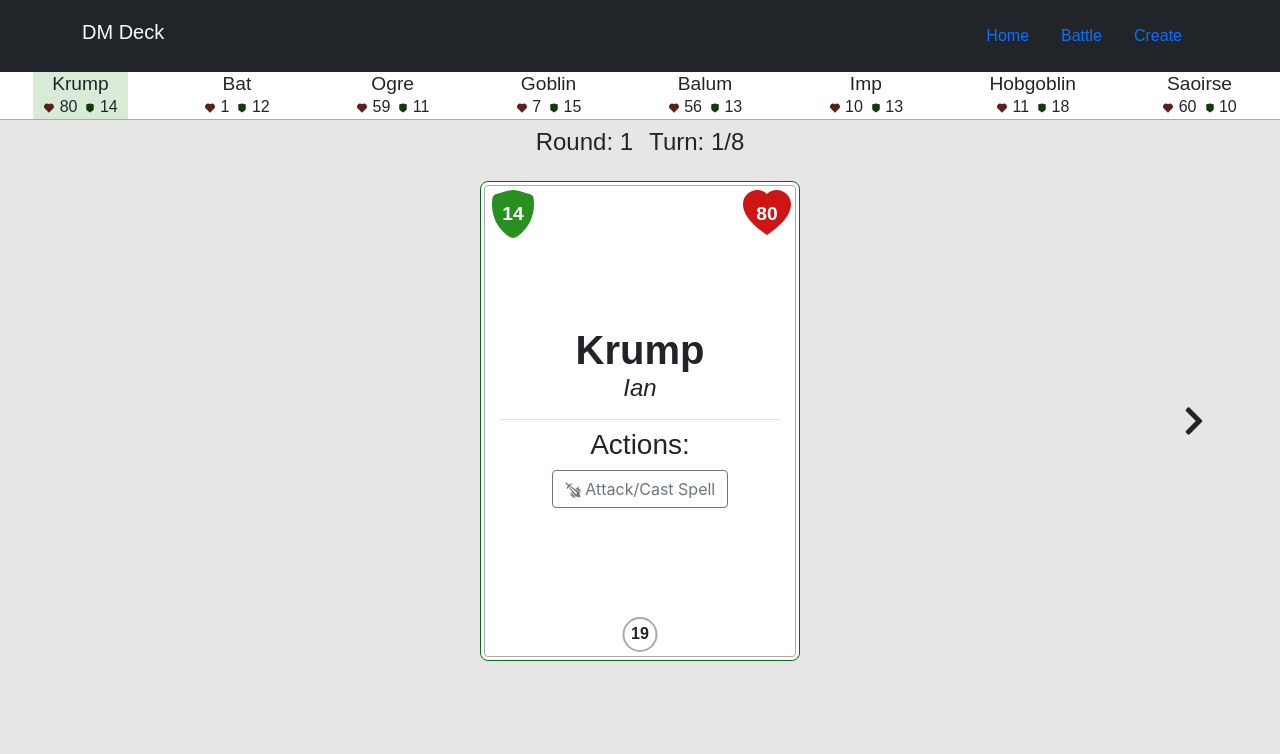
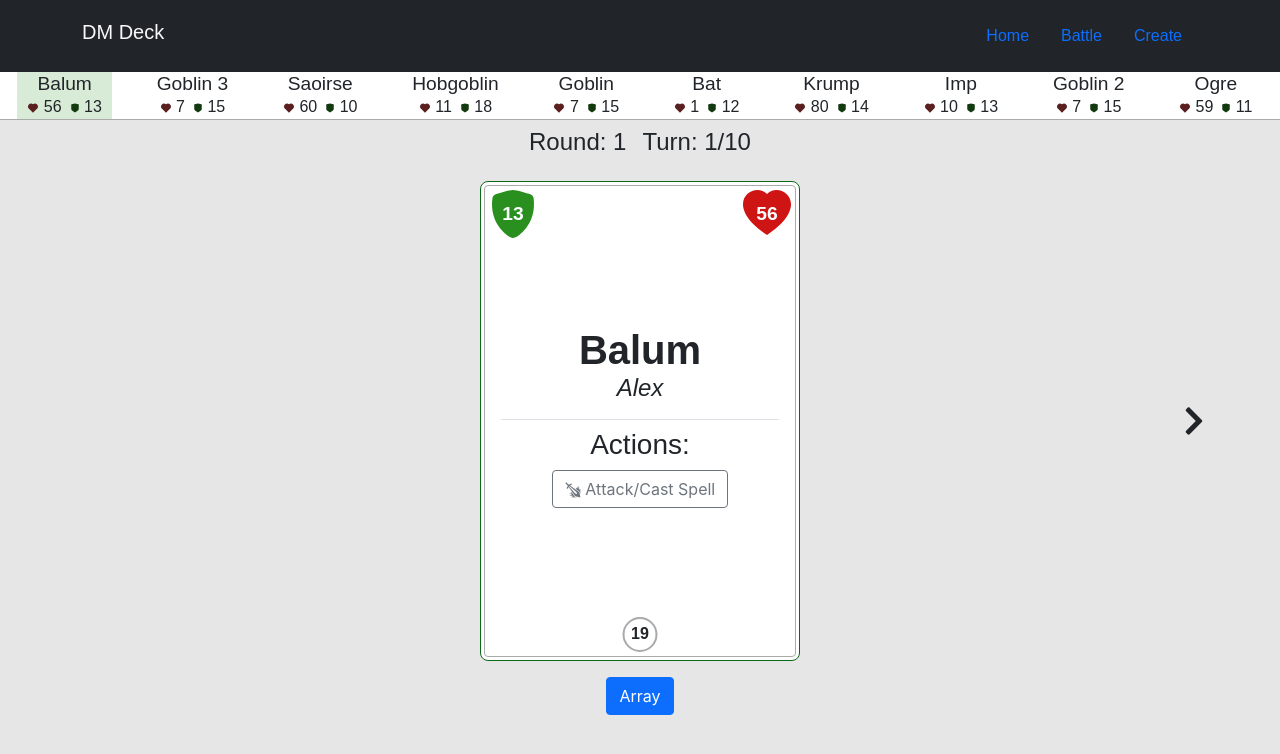
Before and after one commit to awidener3/dm-deck, a React (Create React App) app in the folder client/: page /dm-deck/battle in a window 1280 px wide. Shown: the top 754 px of the page. Built offline with nearby package versions, Linux system fonts and the light colour scheme; no server answers; a web font is replaced by a local one.

Commit message:
Changed state of monster to process data before setting state

```diff
--- a/client/src/components/Monster/monsterData.js
+++ b/client/src/components/Monster/monsterData.js
@@ -1,4 +1,152 @@
 const monsters = [
+	{
+		type: 'monster',
+		name: 'Goblin',
+		size: 'small',
+		race: 'humanoid',
+		race_short: 'Hu',
+		alignment: 'neutral evil',
+		alignment_short: 'NE',
+		challenge_rating: 1 / 4,
+		experience: 50,
+		hitpoints: 7,
+		hitpoint_dice: '2d6',
+		armor_class: 15,
+		armor_type: 'Leather Armor, Shield',
+		speed: {
+			walking: 30,
+			flying: null,
+			swimming: null,
+		},
+		ability_scores: {
+			strength: 8,
+			dexterity: 14,
+			constitution: 10,
+			intelligence: 10,
+			wisdom: 8,
+			charisma: 8,
+		},
+		skills: ['stealth +6'],
+		senses: ['Darkvision 60ft.', 'Passive Perception 9'],
+		languages: ['Common', 'Goblin'],
+		proficiency_bonus: 2,
+		special_traits: [
+			{
+				title: 'Nimble Escape',
+				description:
+					'The goblin can take the Disengage or Hide action as a bonus action on each of its turns.',
+			},
+		],
+		actions: [
+			{
+				weapon: 'Scimitar',
+				action_type: 'melee',
+				action_text:
+					'Melee Weapon Attack: +4 to hit, reach 5 ft., one target. Hit: 5 (1d6 + 2) slashing damage.',
+				hit_modifier: 4,
+				reach: 5,
+				range: null,
+				num_targets: 1,
+				damage_average: 5,
+				damage_dice_text: '1d6+2',
+				damage_die: 6,
+				damage_die_num: 1,
+				damage_modifier: 2,
+				damage_type: 'slashing',
+			},
+			{
+				weapon: 'Shortbow',
+				action_type: 'ranged',
+				action_text:
+					'Ranged Weapon Attack: +4 to hit, range 80/320 ft., one target. Hit: 5 (1d6 + 2) piercing damage.',
+				hit_modifier: 4,
+				reach: null,
+				range: '80/320 ft.',
+				num_targets: 1,
+				damage_average: 5,
+				damage_dice_text: '1d6+2',
+				damage_die: 6,
+				damage_die_num: 1,
+				damage_modifier: 2,
+				damage_type: 'piercing',
+			},
+		],
+		conditions: [],
+	},
+	{
+		type: 'monster',
+		name: 'Goblin',
+		size: 'small',
+		race: 'humanoid',
+		race_short: 'Hu',
+		alignment: 'neutral evil',
+		alignment_short: 'NE',
+		challenge_rating: 1 / 4,
+		experience: 50,
+		hitpoints: 7,
+		hitpoint_dice: '2d6',
+		armor_class: 15,
+		armor_type: 'Leather Armor, Shield',
+		speed: {
+			walking: 30,
+			flying: null,
+			swimming: null,
+		},
+		ability_scores: {
+			strength: 8,
+			dexterity: 14,
+			constitution: 10,
+			intelligence: 10,
+			wisdom: 8,
+			charisma: 8,
+		},
+		skills: ['stealth +6'],
+		senses: ['Darkvision 60ft.', 'Passive Perception 9'],
+		languages: ['Common', 'Goblin'],
+		proficiency_bonus: 2,
+		special_traits: [
+			{
+				title: 'Nimble Escape',
+				description:
+					'The goblin can take the Disengage or Hide action as a bonus action on each of its turns.',
+			},
+		],
+		actions: [
+			{
+				weapon: 'Scimitar',
+				action_type: 'melee',
+				action_text:
+					'Melee Weapon Attack: +4 to hit, reach 5 ft., one target. Hit: 5 (1d6 + 2) slashing damage.',
+				hit_modifier: 4,
+				reach: 5,
+				range: null,
+				num_targets: 1,
+				damage_average: 5,
+				damage_dice_text: '1d6+2',
+				damage_die: 6,
+				damage_die_num: 1,
+				damage_modifier: 2,
+				damage_type: 'slashing',
+			},
+			{
+				weapon: 'Shortbow',
+				action_type: 'ranged',
+				action_text:
+					'Ranged Weapon Attack: +4 to hit, range 80/320 ft., one target. Hit: 5 (1d6 + 2) piercing damage.',
+				hit_modifier: 4,
+				reach: null,
+				range: '80/320 ft.',
+				num_targets: 1,
+				damage_average: 5,
+				damage_dice_text: '1d6+2',
+				damage_die: 6,
+				damage_die_num: 1,
+				damage_modifier: 2,
+				damage_type: 'piercing',
+			},
+		],
+		conditions: [],
+	},
 	{
 		type: 'monster',
 		name: 'Goblin',
--- a/client/src/pages/Battle.jsx
+++ b/client/src/pages/Battle.jsx
@@ -26,7 +26,15 @@ import '../App.scss';
 
 const Battle = () => {
 	// Bring in monster and hero data
-	const [monsterData, setMonsterData] = useState(monsters);
+	// const [monsterData, setMonsterData] = useState(monsters);
+	const [monsterData, setMonsterData] = useState(() =>
+		monsters.map((monster, index) =>
+			monsters.findIndex((current) => current.name === monster.name) ===
+			index
+				? monster
+				: { ...monster, name: `${monster.name} ${index + 1}` }
+		)
+	);
 	const [heroData, setHeroData] = useState(heroes);
 	// Variables to control battle statistics
 	const [index, setIndex] = useState(0);
@@ -50,23 +58,13 @@ const Battle = () => {
 		addInitiative(monsterData, heroData, setMonsterData, setHeroData);
 	}, []);
 
-	// Logic for adding a number after duplicate monsters
-	const checkForMultiple = (monsters, setMonsterData) => {
-		let updatedArr = monsters.map((monster, index) =>
-			monsters.findIndex((current) => current.name === monster.name) ===
-			index
-				? monster
-				: { ...monster, name: `${monster.name} ${index + 1}` }
-		);
-		setMonsterData(updatedArr);
-	};
-
 	const sortedData = []
 		.concat(monsterData)
 		.concat(heroData)
 		.sort((a, b) => (a.initiative < b.initiative ? 1 : -1));
 
-	const showData = () => console.log(monsterData);
+	// ? Used for viewing current array
+	const showData = () => console.log(sortedData);
 
 	const handleRollDice = (die, dieNum, modifier) => {
 		setRollModifier(modifier);
@@ -255,9 +253,9 @@ const Battle = () => {
 				setMonsterData={setMonsterData}
 			/>
 
-			{/* <button className="btn btn-primary" onClick={showData}>
+			<button className="btn btn-primary" onClick={showData}>
 				Array
-			</button> */}
+			</button>
 		</div>
 	);
 };
--- a/client/src/utils/diceRolls.jsx
+++ b/client/src/utils/diceRolls.jsx
@@ -31,7 +31,6 @@ export const addInitiative = (
 	setMonsterData,
 	setHeroData
 ) => {
-	console.log('current monsterData', monsterData);
 	const monsters = monsterData.map((monster) => ({
 		...monster,
 		initiative: getInitiative(monster),
```
